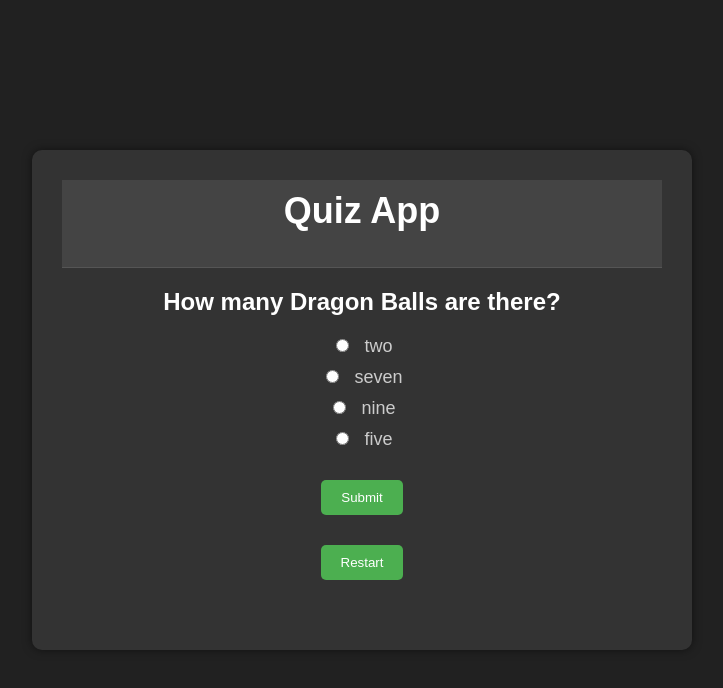
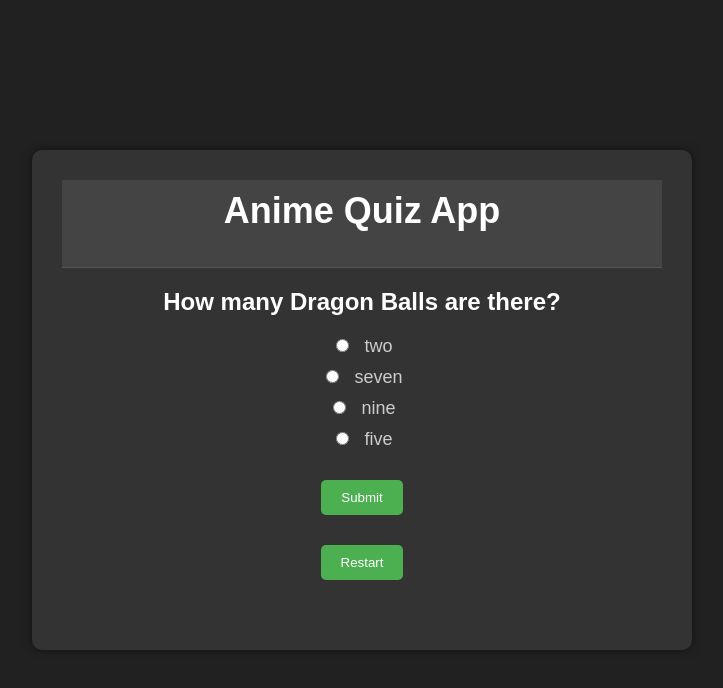
Before and after one commit to Rogstrixs/Project-2, a plain HTML site: page index.html in a window 1280 px wide. Shown: the whole page, without its empty margins (278-1001 px from the left). Drawn offline with Linux system fonts and the light colour scheme.

Commit message:
Update index.html

```diff
--- a/index.html
+++ b/index.html
@@ -3,13 +3,13 @@
 <head>
     <meta charset="UTF-8">
     <meta name="viewport" content="width=device-width, initial-scale=1.0">
-    <title>Quiz App</title>
+    <title>Anime Quiz App</title>
     <link rel="stylesheet" href="style.css">
 </head>
 <body>
     <main>
         <header>
-            <h1>Quiz App</h1>
+            <h1>Anime Quiz App</h1>
         </header>
         <section class="quiz-container">
             <div id="quiz-content">
```
